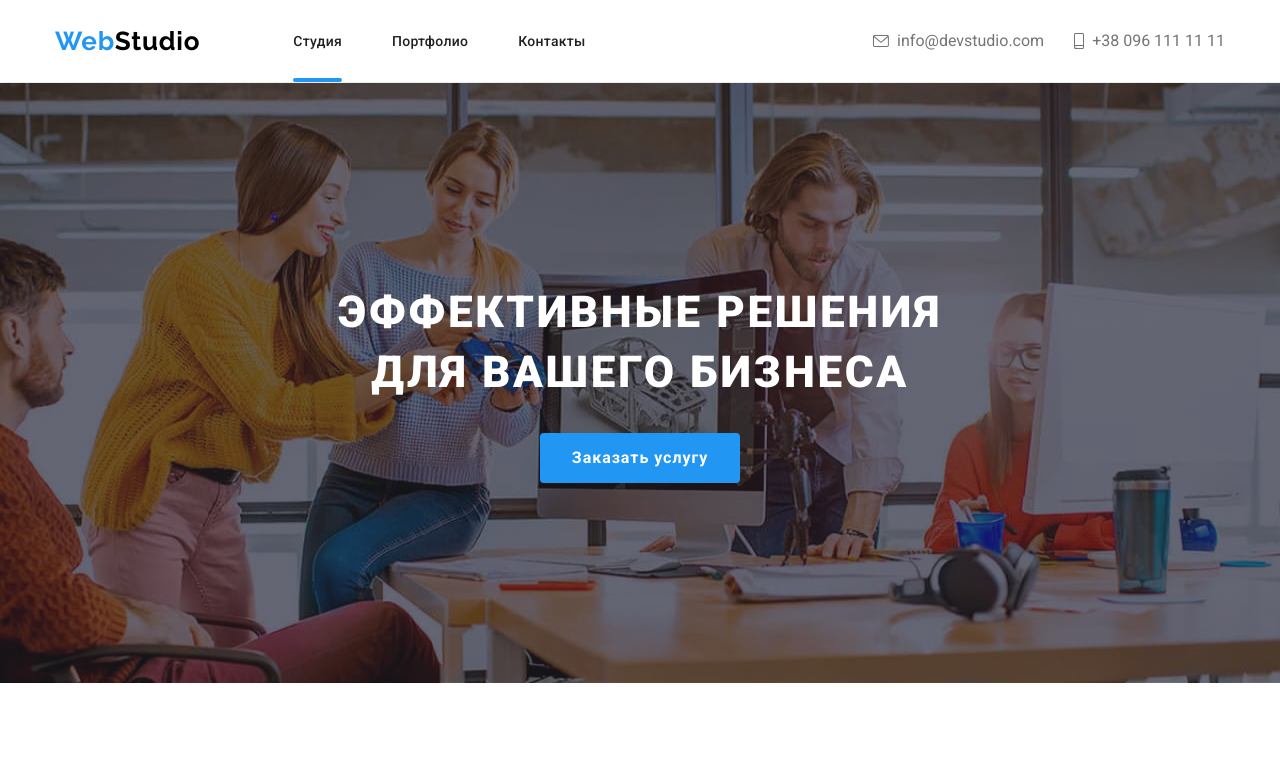
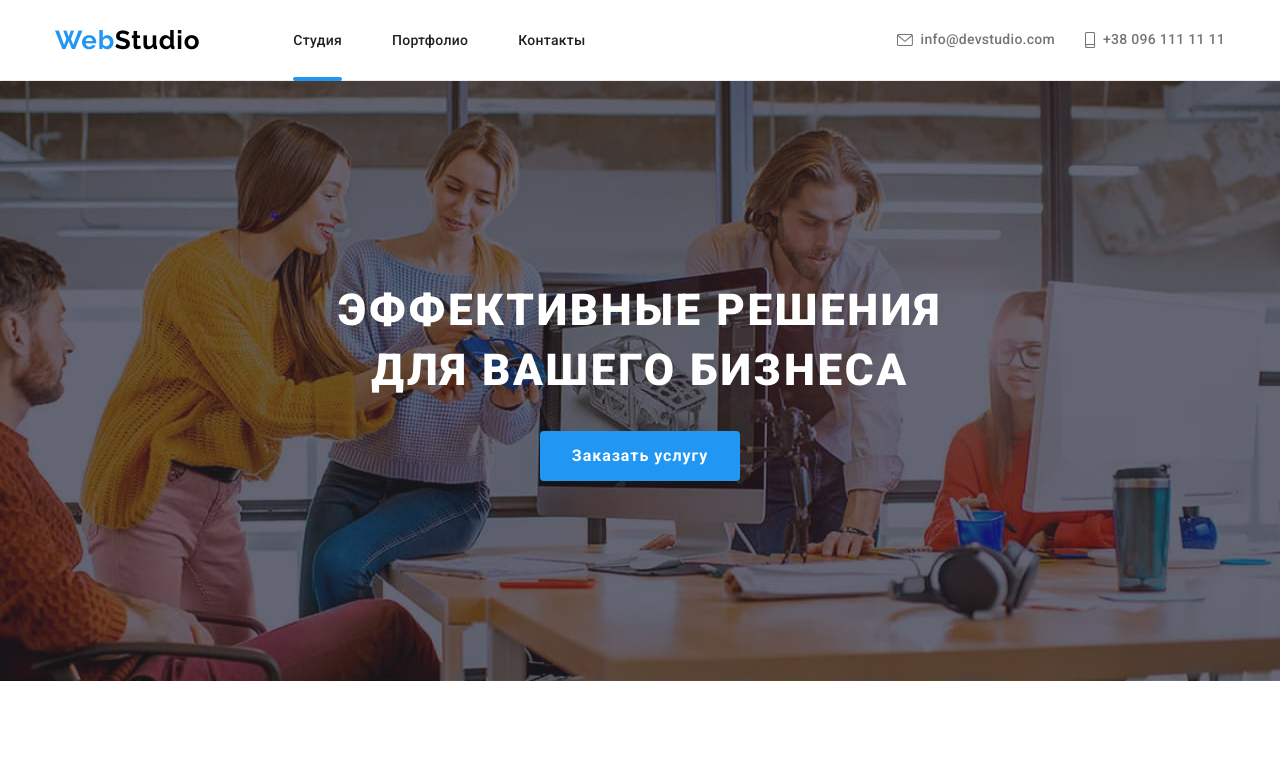
Before and after one commit to evglitik/-goit-markup-hw-08, a plain HTML site: page index.html in a window 1280 px wide. Shown: the top 771 px of the page. Drawn offline with nearby package versions, Linux system fonts and the light colour scheme.

Commit message:
ficsed 25.03..22

```diff
--- a/sass/layout/_clients.scss
+++ b/sass/layout/_clients.scss
@@ -6,11 +6,15 @@
 }
 
 .clients__title {
-    margin-bottom: 50px;
+    margin-bottom: 30px;
     text-align: center;
     @include font(700, 28px, 1.17, 0.03em);
+    @include tablet {
+        margin-bottom: 30px;
+    }
     @include desc {
         @include font(700, 36px, 1.16, 0.03em);
+        margin-bottom: 50px;
     }
 }
 
--- a/sass/layout/_footer.scss
+++ b/sass/layout/_footer.scss
@@ -51,6 +51,9 @@
     }
     &:last-child {
         margin-bottom: 60px;
+        @include desc {
+            margin-bottom: 0px;
+        }
     }
 }
 
@@ -62,7 +65,7 @@
     &:focus {
         color: var(--brand-color);
     }
-    @include desc{
+    @include desc {
         margin-bottom: 0;
     }
 }
@@ -96,6 +99,7 @@
     }
     @include desc {
         margin-right: 93px;
+        margin-bottom: 0px;
         width: auto;
     }
 }
--- a/sass/layout/_header.scss
+++ b/sass/layout/_header.scss
@@ -62,7 +62,7 @@
 .header-list__item {
     @include tablet {
         &:not(:last-child) {
-            margin-right: 20px;
+            margin-right: 50px;
         }
     }
     @include desc {
@@ -133,6 +133,10 @@
 .header-contact-list__mail,
 .header-contact-list__tell {
     @include tablet {
+        font-weight: 500;
+        font-size: 12px;
+        line-height: 1.16;
+        letter-spacing: 0.02em;
         display: flex;
         color: var(--text-gray);
         align-items: center;
@@ -143,6 +147,10 @@
         }
     }
     @include desc {
+        font-weight: 500;
+        font-size: 14px;
+        line-height: 1.14;
+        letter-spacing: 0.02em;
         padding: 32px 0 32px 0;
     }
 }
--- a/sass/layout/_peculiarities.scss
+++ b/sass/layout/_peculiarities.scss
@@ -14,7 +14,7 @@
     @include tablet {
         display: flex;
         flex-wrap: wrap;
-        margin-right: -30px;
+        margin-left: -30px;
     }
 }
 
@@ -24,7 +24,7 @@
 
     @include tablet {
         width: calc(100% / 2 - 30px);
-        margin-right: 30px;
+        margin-left: 30px;
     }
     @include desc {
         width: calc(100% / 4 - 30px);
--- a/sass/layout/_portfolio-page.scss
+++ b/sass/layout/_portfolio-page.scss
@@ -8,7 +8,7 @@
 }
 
 .portfolio__filter {
-    margin-bottom: 40px;
+    margin-bottom: 25px;
     @include tablet {
         margin-bottom: 30px;
     }
@@ -21,6 +21,12 @@
     &:not(:last-child) {
         margin-right: 8px;
         margin-bottom: 15px;
+    }
+    @include tablet {
+        &:not(:last-child) {
+            margin-right: 8px;
+            margin-bottom: 0px;
+        }
     }
 }
 
@@ -77,7 +83,7 @@
         margin-left: 30px;
     }
     @include desc {
-                flex-basis: calc(100% / 3 - 30px);
+        flex-basis: calc(100% / 3 - 30px);
     }
 }
 
--- a/sass/layout/_team.scss
+++ b/sass/layout/_team.scss
@@ -1,16 +1,20 @@
 .team__title {
-    margin-bottom: 50px;
+    margin-bottom: 30px;
     @include font(700, 28px, 1.17, 0.03em);
     text-align: center;
     color: var(--text-black);
 
+    @include tablet {
+        margin-bottom: 30px;
+    }
     @include desc {
         @include font(700, 36px, 1.17, 0.03em);
+        margin-bottom: 50px;
     }
 }
 
 .team {
-    @include section-pading( 60px, 60px);
+    @include section-pading(60px, 60px);
     background-color: var(--bacground-team-section);
     @include desc {
         @include section-pading();
@@ -21,33 +25,27 @@
     width: 100%;
 }
 
-
 .team-list {
-    @include tablet{
+    @include tablet {
         display: flex;
         flex-wrap: wrap;
-        margin-right: -30px;
+        margin-left: -30px;
         margin-bottom: -30px;
     }
 }
 
-
 .team-list__item {
     box-shadow: var(--shadow-team-card);
     background-color: #ffffff;
-    @include tablet{
+    margin-bottom: 30px;
+    @include tablet {
         width: calc(100% / 2 - 30px);
-        margin-right: 30px;
+        margin-left: 30px;
     }
-    @include desc{
+    @include desc {
         width: calc(100% / 4 - 30px);
     }
 }
-
-.team-list__item {
-    margin-bottom: 30px;
-}
-
 
 .team-list__text-tumb {
     padding-top: 30px;
```
Also changed, not shown: css/main.css, css/main.min.css, 2 other files.
